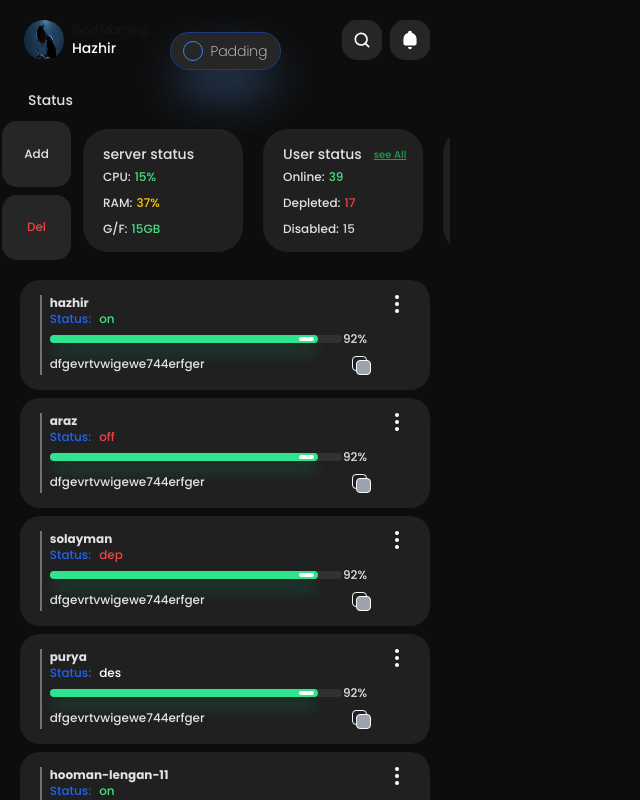
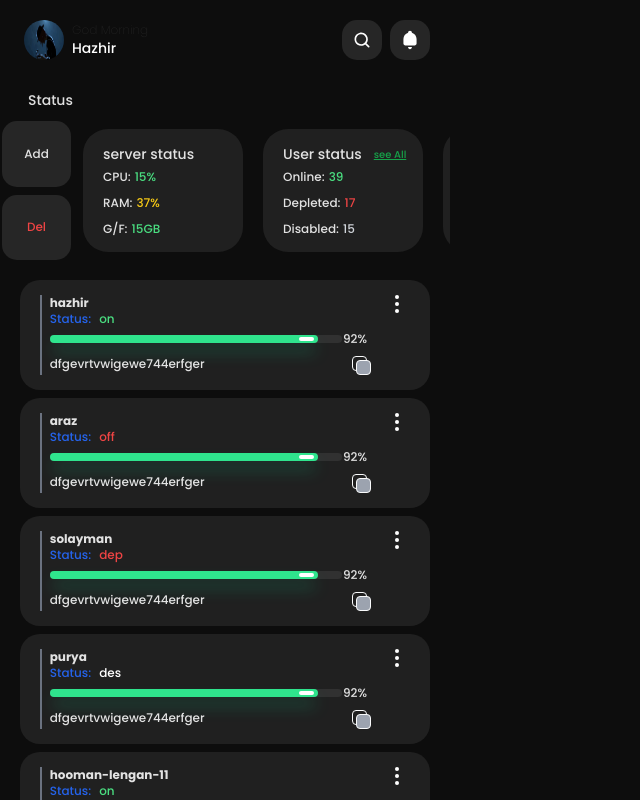
Before and after one commit to hazhirmohammadi/v2ray-panel, a React (Vite) app in the folder front-end/: page / in a window 1280 px wide. Shown: the top 800 px of the page, without its empty margins (0-640 px from the left). Built offline with nearby package versions, Linux system fonts and the light colour scheme.

Commit message:
Feat:loading logic for pandding,success and error

```diff
--- a/front-end/src/App.jsx
+++ b/front-end/src/App.jsx
@@ -36,7 +36,7 @@ function App() {
                  {/*Header*/}
                  <div className="flex flex-col ">
                     <Loading
-                        status="Padding"
+                        status="success"
                     />
                     <Header/>
                  </div>
--- a/front-end/src/common/loading/index.jsx
+++ b/front-end/src/common/loading/index.jsx
@@ -1,26 +1,36 @@
-
 import Padding from "./Padding.jsx";
 import Error from "./Error.jsx";
 import Success from "./Success.jsx";
+import {useEffect, useState} from "react";
 
 const Loading = ({status}) => {
-
+   const [display, setDisplay] = useState(true)
+   if (status === "success" || status === "error") {
+      setInterval(() => {
+         setDisplay(false)
+      }, [4000])
+   } else {
+      console.log("End")
+   }
    return (
-       <div className="w-full flex justify-center absolute pt-4">
-          {status === "Padding" ?
-              <div className="loading-animate border border-blue-900 min-w-[100px] px-3 py-2 rounded-full absolute z-50  bg-[#262626] shadow-2xl shadow-blue-400">
+       <div className={`w-full ${display ? "flex" : "hidden"}  justify-center absolute pt-4`}>
+          {status === "padding" ?
+              <div
+                  className="loading-animate border border-blue-900 min-w-[100px] px-3 py-2 rounded-full absolute z-50  bg-[#262626] shadow-2xl shadow-blue-400">
                  <Padding/>
               </div>
               :
               status === "error" ?
-                  <div className="loading-animate min-w-[100px] px-3 py-2 rounded-full absolute z-50  bg-[#262626] shadow-2xl shadow-red-500">
+                  <div
+                      className="loading-animate min-w-[100px] px-3 py-2 rounded-full absolute z-50  bg-[#262626] shadow-2xl shadow-red-500">
                      <Error/>
                   </div>
                   :
                   status === "success" ?
-                     <div className="loading-animate min-w-[100px] px-3 py-2 rounded-full absolute z-50  bg-[#262626] shadow-2xl shadow-green-500">
-                        <Success/>
-                     </div>
+                      <div
+                          className="loading-animate min-w-[100px] px-3 py-2 rounded-full absolute z-50  bg-[#262626] shadow-2xl shadow-green-500">
+                         <Success/>
+                      </div>
                       : null
           }
        </div>
```
